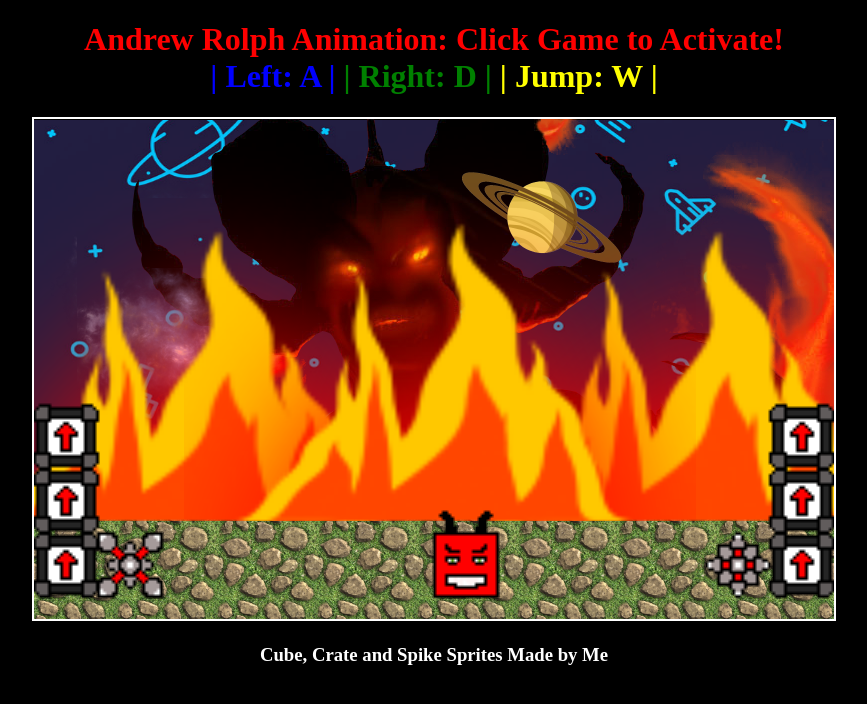
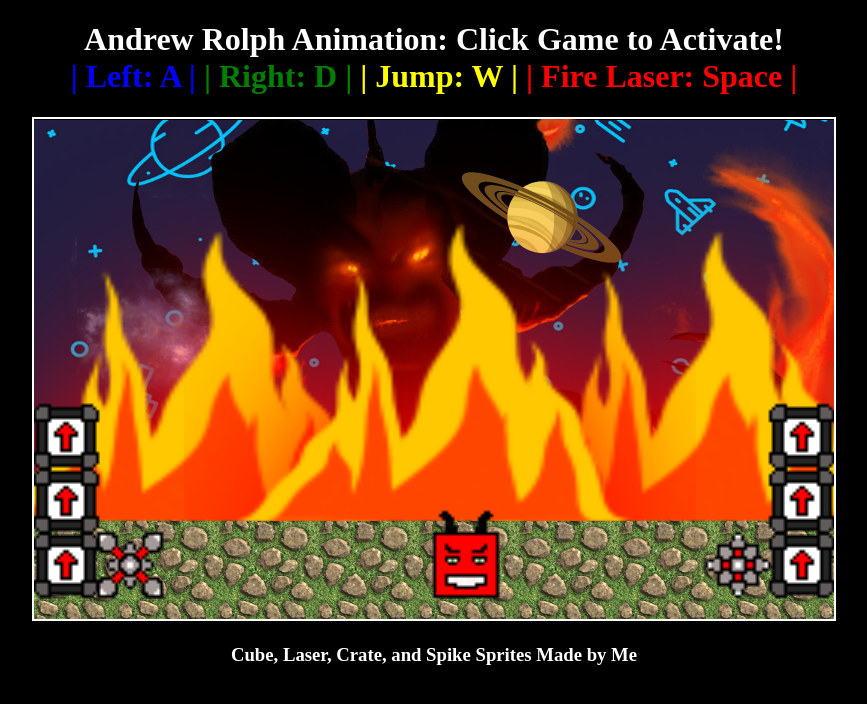
Before and after one commit to ATRolph/Animation, a plain HTML site: page index.html in a window 1280 px wide. Shown: the whole page, without its empty margins (206-1073 px from the left). Drawn offline with Linux system fonts and the light colour scheme.

Commit message:
Update index.html

```diff
--- a/index.html
+++ b/index.html
@@ -11,14 +11,16 @@
 <body style="background-color:black">
     <center>
             <h1>
-                    <font color="red">Andrew Rolph Animation: Click Game to Activate!</font><br>
+                    <font color="White">Andrew Rolph Animation: Click Game to Activate!</font><br>
                     <font color="blue">| Left: A |</font>
                     <font color="green">| Right: D |</font>
-                    <font color="yellow">| Jump: W |</font><br>
+                    <font color="yellow">| Jump: W |</font>
+                    <font color="red">| Fire Laser: Space |</font>
+                    <br>
                 </h1>
         <canvas id="gameWorld" tabindex="1" width="800" height="500" style="border: 2px solid white; background: black"></canvas>
     <h3>
-    <font color="white">Cube, Crate and Spike Sprites Made by Me</font>
+    <font color="white">Cube, Laser, Crate, and Spike Sprites Made by Me</font>
     </h3>
     </center>
 </body>
```
